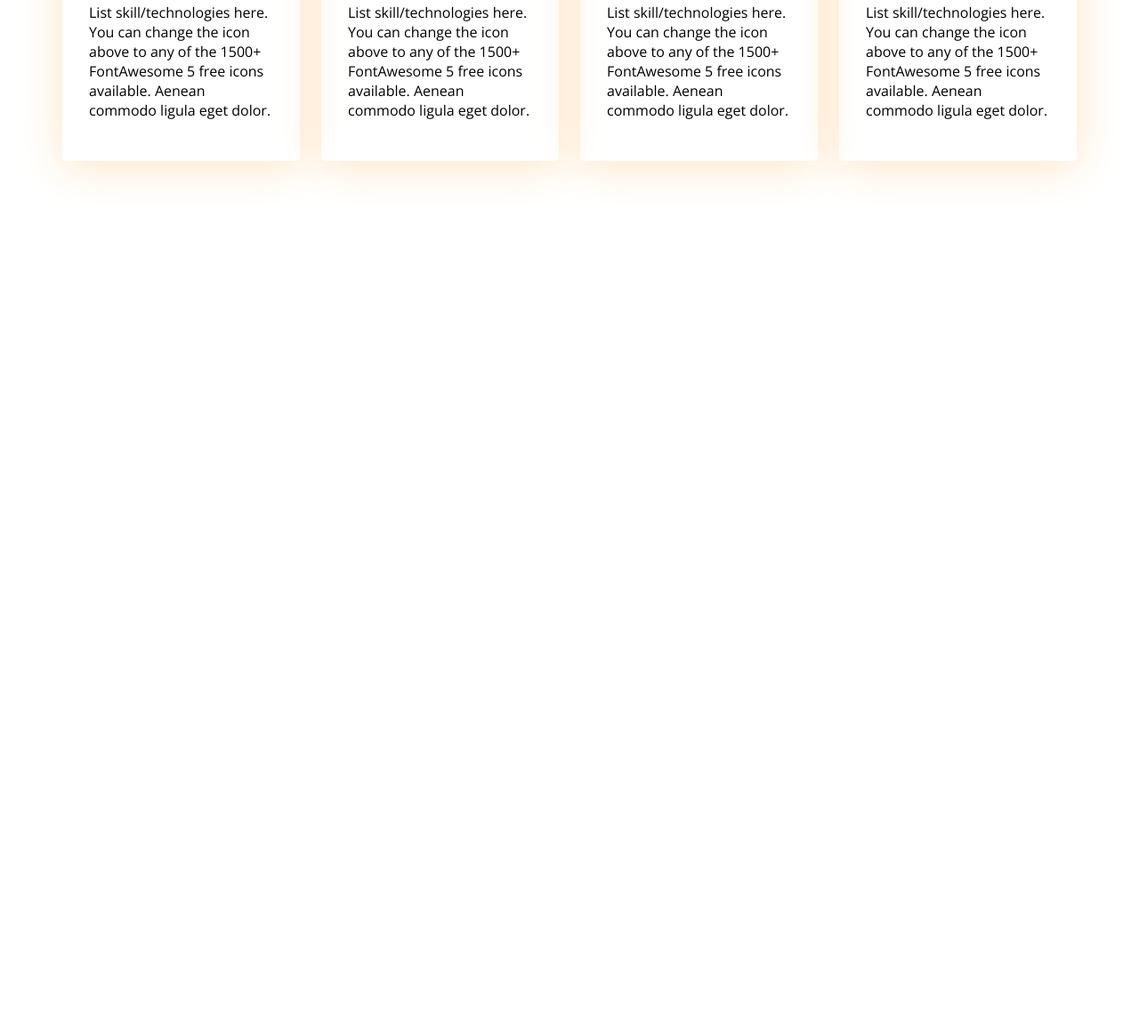
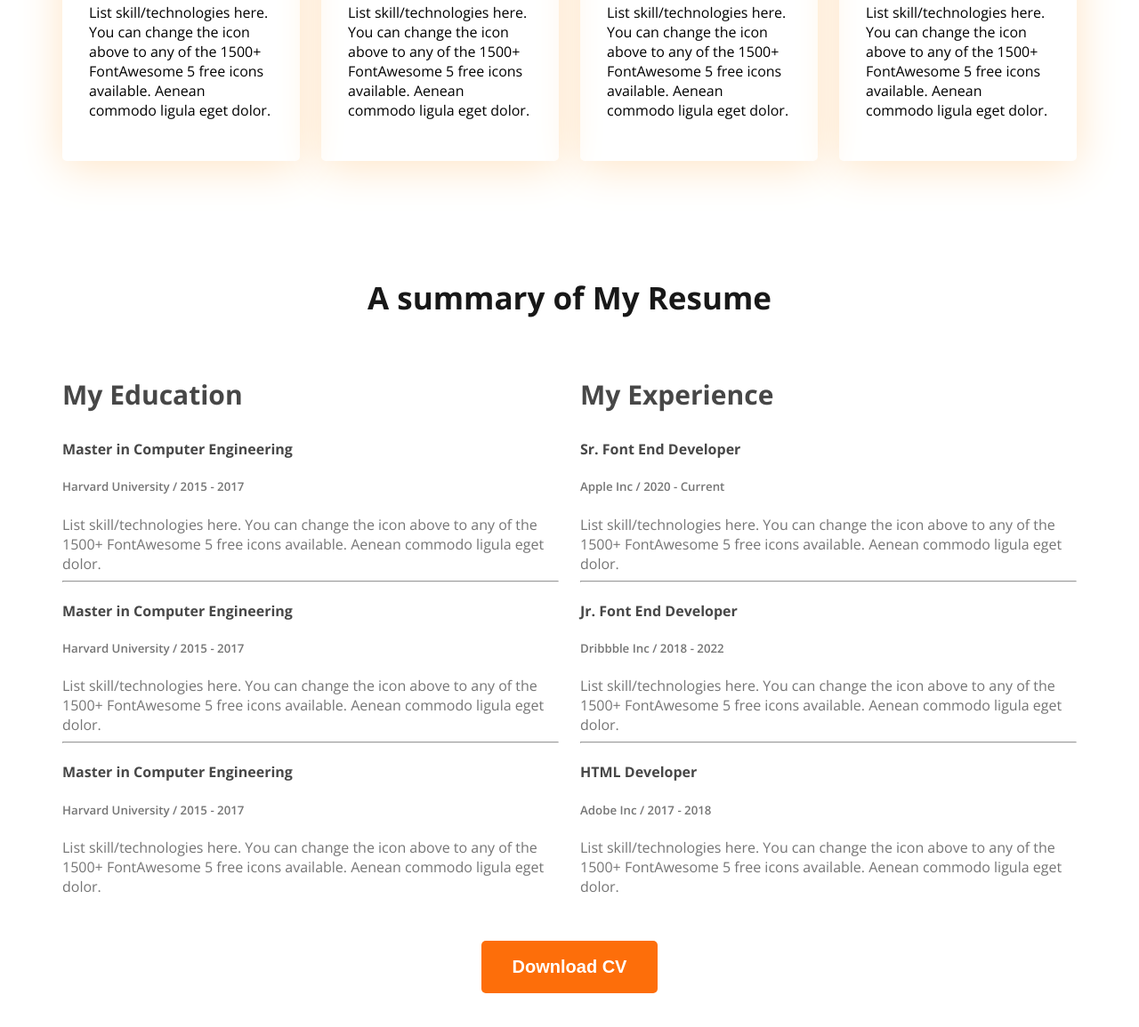
Before and after one commit to ismailsajid/web-dev-portfolio, a plain HTML site: page index.html in a window 1280 px wide. Shown: the part 2097-3252 px from the top of the page at 89% size. Before the commit the page ends 2408 px from the top, so only its background shows below. Drawn offline with nearby package versions, Linux system fonts and the light colour scheme.

Commit message:
added Resume

```diff
--- a/index.html
+++ b/index.html
@@ -81,6 +81,62 @@
                 </div>
             </div>
         </section>
+        <section class="resume">
+            <h3 class="section-title text-center">A summary of My Resume</h3>
+            <div class="resume-container">
+                <!-- .resume-column*2>h3.resume-column-title+.experience*3>h4.experience-title+h5.experience-sub-title+p.experience-description -->
+                <div class="resume-column">
+                    <h3 class="resume-column-title dark-2">My Education</h3>
+                    <div class="experience">
+                        <h4 class="experience-title dark-2">Master in Computer Engineering</h4>
+                        <h5 class="experience-sub-title">Harvard University / 2015 - 2017</h5>
+                        <div class="experience-description">List skill/technologies here. You can change the icon above
+                            to any of the 1500+ FontAwesome 5 free icons available. Aenean commodo ligula eget dolor.</div>
+                    </div>
+                    <hr>
+                    <div class="experience">
+                        <h4 class="experience-title dark-2">Master in Computer Engineering</h4>
+                        <h5 class="experience-sub-title">Harvard University / 2015 - 2017</h5>
+                        <div class="experience-description">List skill/technologies here. You can change the icon above
+                            to any of the 1500+ FontAwesome 5 free icons available. Aenean commodo ligula eget dolor.</div>
+                    </div>
+                    <hr>
+                    <div class="experience">
+                        <h4 class="experience-title dark-2">Master in Computer Engineering</h4>
+                        <h5 class="experience-sub-title">Harvard University / 2015 - 2017</h5>
+                        <div class="experience-description">List skill/technologies here. You can change the icon above
+                            to any of the 1500+ FontAwesome 5 free icons available. Aenean commodo ligula eget dolor.</div>
+                    </div>
+                </div>
+                <div class="resume-column">
+                    <h3 class="resume-column-title dark-2">My Experience</h3>
+                    <div class="experience">
+                        <h4 class="experience-title dark-2">Sr. Font End Developer</h4>
+                        <h5 class="experience-sub-title">Apple Inc / 2020 - Current</h5>
+                        <div class="experience-description">List skill/technologies here. You can change the icon above
+                            to any of the 1500+ FontAwesome 5 free icons available. Aenean commodo ligula eget dolor.</div>
+                    </div>
+                    <hr>
+                    <div class="experience">
+                        <h4 class="experience-title dark-2">Jr. Font End Developer</h4>
+                        <h5 class="experience-sub-title">Dribbble Inc / 2018 - 2022</h5>
+                        <div class="experience-description">List skill/technologies here. You can change the icon above
+                            to any of the 1500+ FontAwesome 5 free icons available. Aenean commodo ligula eget dolor.</div>
+                    </div>
+                    <hr>
+                    <div class="experience">
+                        <h4 class="experience-title dark-2">HTML Developer</h4>
+                        <h5 class="experience-sub-title">Adobe Inc / 2017 - 2018</h5>
+                        <div class="experience-description">List skill/technologies here. You can change the icon above
+                            to any of the 1500+ FontAwesome 5 free icons available. Aenean commodo ligula eget dolor.</div>
+                    </div>
+                </div>
+            </div>
+            <div class="text-center resume-download">
+                <button class="btn-primary">Download CV</button>
+
+            </div>
+        </section>
     </main>
     <footer>
 
--- a/style/portfolio.css
+++ b/style/portfolio.css
@@ -146,3 +146,31 @@ main section{
 .skill-description{
     font-size: 16px;
 }
+/* resume section styles */
+.resume-container{
+    display: flex;
+    gap: 24px;
+}
+.section-title{
+    font-weight: bold;
+    font-size: 35px;
+}
+.resume-column-title{
+    font-weight: bold;
+    font-size: 30px;
+}
+.experience-title{
+    font-weight: bold;
+    font-size: 25;
+}
+.experience-sub-title{
+    font-weight: 600;
+    font-size: 20;
+    color: #757575;
+}
+.experience-description{
+    color: #757575;
+}
+.resume-download{
+    margin-top: 50px;
+}
```
